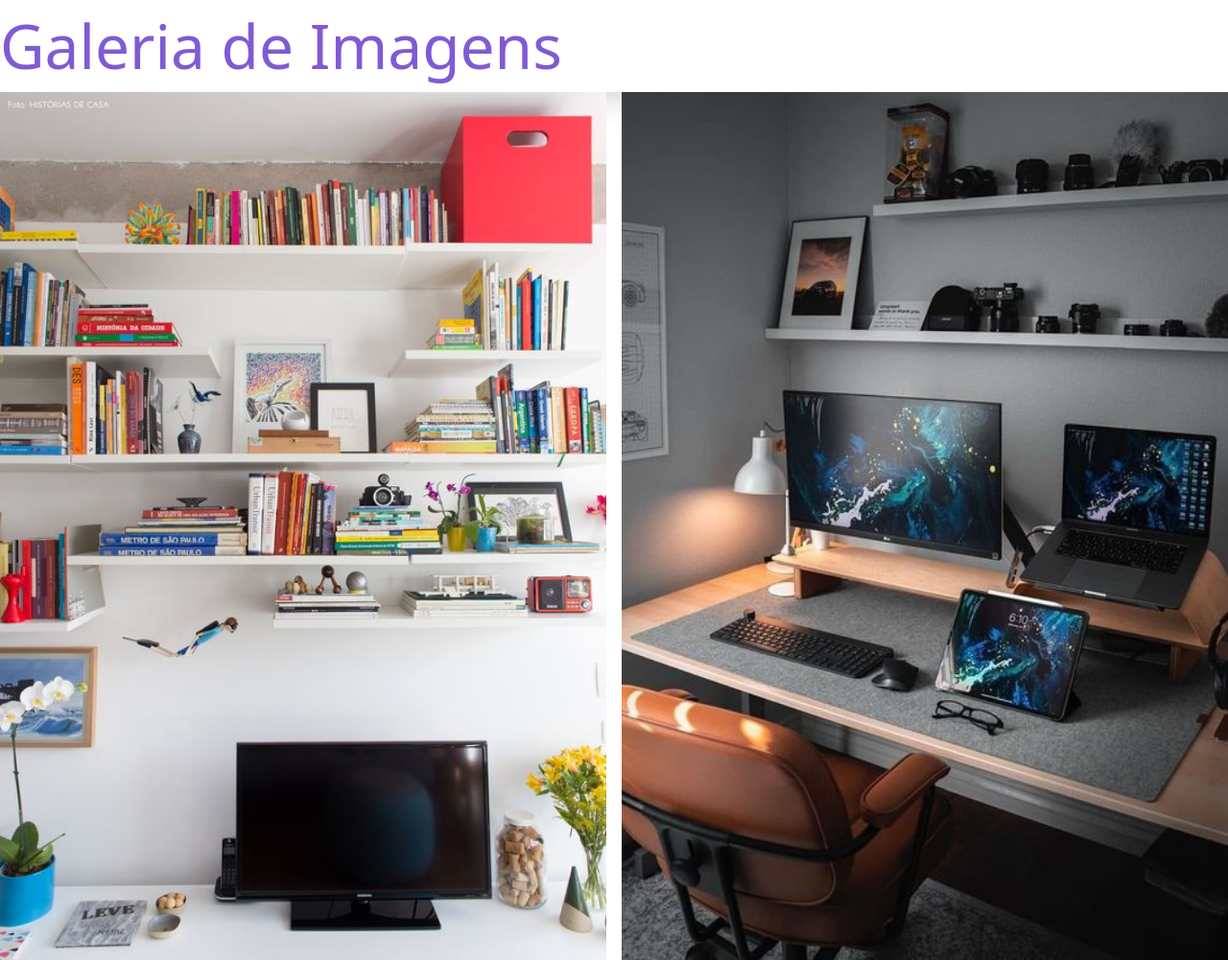
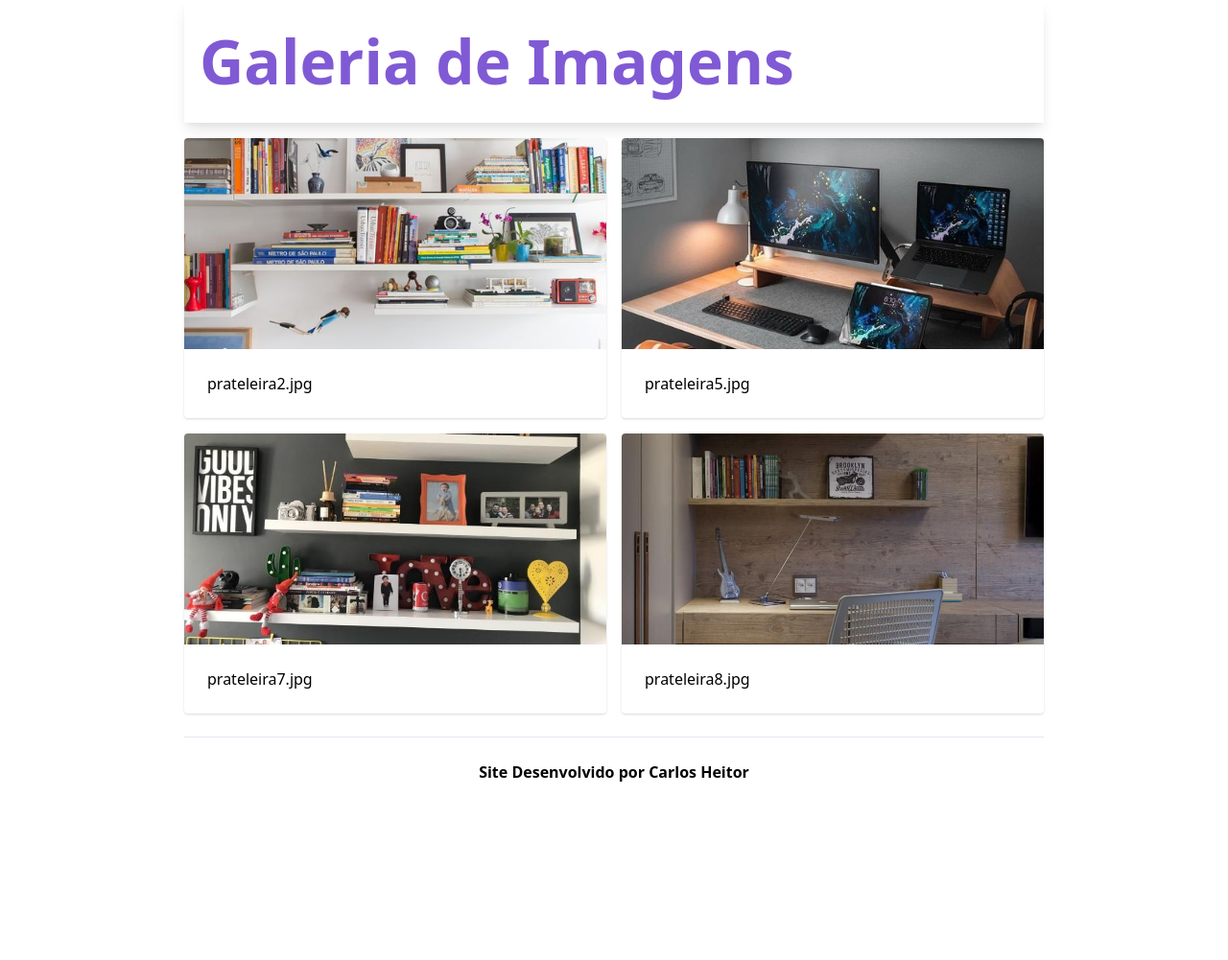
Before and after one commit to carlosheitor/gallery, a Gatsby site: page / in a window 1280 px wide. Shown: the top 1001 px of the page at 96% size. After the commit the page ends 841 px from the top, so only its background shows below. Built offline with nearby package versions, Linux system fonts and the light colour scheme; Gatsby itself is replaced by a stand-in of ours.

Commit message:
add footer, adjust style from header and main gallery.

```diff
--- a/src/components/Header/index.js
+++ b/src/components/Header/index.js
@@ -3,7 +3,7 @@ import styles from "./style.module.css";
 
 const Header = () => {
   return (
-    <div>
+    <div className={styles.header}>
       <h1 className={styles.title}>Galeria de Imagens</h1>
     </div>
   );
--- a/src/components/Header/style.module.css
+++ b/src/components/Header/style.module.css
@@ -1,3 +1,6 @@
+.header {
+  @apply max-w-4xl shadow-lg p-4 mb-4 mx-auto;
+}
 .title {
-  @apply text-6xl text-purple-600 shadow-xl;
+  @apply text-6xl text-purple-600 font-bold;
 }
--- a/src/pages/index.js
+++ b/src/pages/index.js
@@ -12,7 +12,8 @@ const Index = () => {
         edges {
           node {
             childImageSharp {
-              fluid {
+              fluid(maxHeight: 240, maxWidth: 480) {
+                originalName
                 ...GatsbyImageSharpFluid
               }
             }
@@ -24,10 +25,26 @@ const Index = () => {
   return (
     <div>
       <Header />
-      <div className="grid grid-cols-2 sm:grid-cols-2 gap-4">
+      <div className="grid max-w-4xl grid-cols-2 gap-4 mx-auto bg-white">
         {images.allFile.edges.map((image) => {
-          return <Image fluid={image.node.childImageSharp.fluid} />;
+          return (
+            <div className="shadow rounded">
+              <Image
+                className="rounded-t"
+                fluid={image.node.childImageSharp.fluid}
+              />
+              <p className="p-6">
+                {image.node.childImageSharp.fluid.originalName}
+              </p>
+            </div>
+          );
         })}
+      </div>
+
+      <div className="border-t mt-6 max-w-4xl mx-auto p-6">
+        <p className="text-center font-bold">
+          Site Desenvolvido por Carlos Heitor
+        </p>
       </div>
     </div>
   );
```
